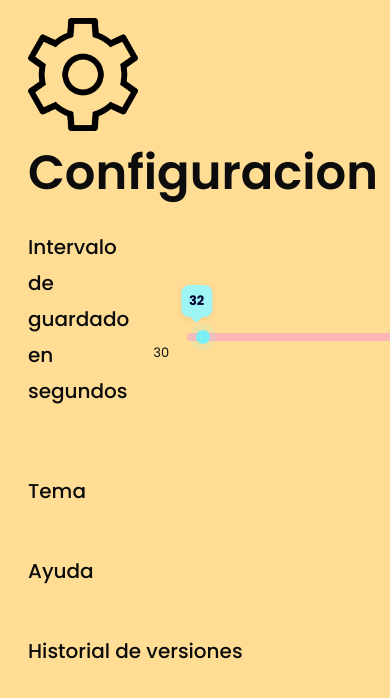
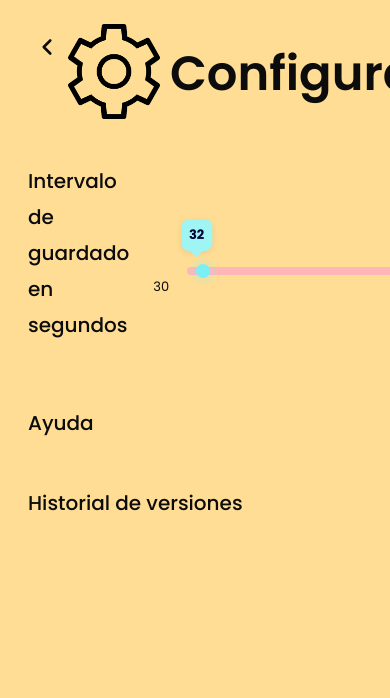
Before and after one commit to 3-TIC-ORT/proyecto-notetrivia, a website: page front-end/configuracion.html in a window 390 px wide. Shown: the top 698 px of the page. Drawn offline with Linux system fonts and the light colour scheme.

Commit message:
ayudapant

```diff
--- /dev/null
+++ b/front-end/ayuda.css
@@ -0,0 +1,20 @@
+body {
+    background-color: #FFDD95;
+    display: flex;
+  justify-content: center; /* centra horizontalmente */
+  align-items: center; /* centra verticalmente */
+  height: 100vh; /* ocupa toda la altura de la ventana */
+  margin: 0;
+}
+.rectangulo {
+    background-color: #86E3CE;
+    text-align: center;
+    height: 500px;
+    width: 1000px;
+
+}
+.flecha {
+    position: absolute;
+    top: 0;
+    left: 0;
+}
--- a/front-end/configuracion.css
+++ b/front-end/configuracion.css
@@ -1,185 +1,173 @@
-/* configuracion.css - versión limpia para tu HTML actual */
 @import url('https://fonts.googleapis.com/css2?family=Poppins:wght@300;400;500;600;700&display=swap');
 
 :root{
-  --bg: #FFDD95;
-  --track: #ffb6b6;
-  --track-light: #f9c8c8;
-  --thumb: #7ceef5;
-  --tooltip: #9ef5f3;
-  --text: #0c0c0c;
+  --bg:#FFDD95;
+  --track:#ffb6b6;
+  --track-light:#f9c8c8;
+  --thumb:#7ceef5;
+  --tooltip:#9ef5f3;
+  --text:#0c0c0c;
 }
 
-* { box-sizing: border-box; }
-html, body { height: 100%; margin: 0; }
-body {
-  background: var(--bg);
-  font-family: 'Poppins', sans-serif;
-  color: var(--text);
-  padding: 18px 28px; /* margen general */
+*{box-sizing:border-box;margin:0;padding:0}
+body{
+  background:var(--bg);
+  font-family:'Poppins',sans-serif;
+  color:var(--text);
+  padding:18px 28px;
 }
 
-/* --- header (usa la estructura que ya tenés: img + h1) --- */
-.engranaje {
-  width: 110px;
-  height: auto;
-  vertical-align: middle;
-  display: inline-block;
-  margin-right: 10px;
-}
-.configuracion {
-  display: inline-block;
-  vertical-align: middle;
-  font-size: 64px;
-  font-weight: 600;
-  margin: 6px 0 0 0;
-  position: static !important; /* anula cualquier fixed anterior */
+/* HEADER */
+.header{
+  position:relative;
+  display:flex;
+  align-items:center;
+  gap:12px;
+  padding-top:6px;
 }
 
-/* --- contenedor principal del contenido --- */
-.content {
-  margin-top: 26px;
-  max-width: 1200px;
-  padding-left: 10px;
+/* Flecha volver */
+.back{
+  position:absolute;
+  left:0;
+  top:10px;
+  background:transparent;
+  border:none;
+  cursor:pointer;
+  padding:6px;
+  display:flex;
+  align-items:center;
+  justify-content:center;
 }
 
-/* --- fila de configuración (etiqueta + control) --- */
-.setting-row {
-  display: flex;
-  align-items: center;    /* clave: mantiene la etiqueta y el slider en la misma línea */
-  gap: 18px;
-  padding: 18px 0;
+/* Engranaje + título */
+.title-wrap{
+  display:flex;
+  align-items:center;
+  gap:10px;
+  margin-left:40px; /* espacio visual respecto a la flecha */
 }
 
-/* Aplica el estilo a tus p1/p2/p3/p4, sin cambiar HTML */
-.p1, .p2, .p3, .p4 {
-  margin: 0;
-  font-size: 20px;
-  width: 420px;      /* ancho fijo para que el control se alinee a la derecha */
-  font-weight: 500;
-  line-height: 36px; /* centra verticalmente con la pista */
-  color: var(--text);
+.engranaje{
+  width:110px;
+  height:auto;
 }
 
-/* variante simple (cuando solo está la etiqueta abajo) */
-.setting-row.simple .p2,
-.setting-row.simple .p3,
-.setting-row.simple .p4 {
-  width: 420px;
+.configuracion{
+  font-size:64px;
+  font-weight:600;
+  margin:6px 0 0;
+  line-height:1;
 }
 
-/* --- control completo (30 - slider - 90) --- */
-.intervalo-control {
-  display: flex;
-  align-items: center;
-  gap: 12px;
-  /* no usamos margin-left aquí: la etiqueta tiene width fija para alinear */
+/* CONTENIDO */
+.content{
+  margin-top:26px;
+  max-width:1100px;
 }
 
-/* min y max (30 y 90) - los bajamos un poquito para alinearlos con la pista */
-.intervalo-control .min,
-.intervalo-control .max {
-  font-size: 13px;
-  display: inline-block;
-  transform: translateY(12px); /* baja los números sin afectar el flujo */
-  color: #111;
-  width: 28px;
-  text-align: center;
+.setting-row{
+  display:flex;
+  align-items:center;
+  gap:18px;
+  padding:18px 0;
 }
 
-/* slider container y tamaño de la pista */
-.slider-container {
-  position: relative;
-  width: 360px;   /* ajustá si querés la pista más larga/corta */
-  height: 36px;
+.p2, .p3, .p4{
+  font-size:20px;
+  font-weight:500;
+  width:420px;
+  line-height:36px;
+  margin-bottom:44px;
+  color:var(--text);
 }
 
-/* input range - estilo base */
-.slider-container input[type="range"]{
-  -webkit-appearance: none;
-  appearance: none;
-  width: 100%;
-  height: 8px;
-  border-radius: 10px;
-  background: var(--track-light);
-  margin: 0;
-  padding: 0;
+/* Control del intervalo */
+.intervalo-control{
+  display:flex;
+  align-items:center;
+  gap:12px;
 }
 
-/* track (webkit) */
-.slider-container input[type="range"]::-webkit-slider-runnable-track{
-  height: 8px;
-  border-radius: 10px;
-  background: var(--track);
+.min, .max{
+  font-size:13px;
+  transform:translateY(12px);
+  width:28px;
+  text-align:center;
 }
 
-/* thumb (webkit) */
-.slider-container input[type="range"]::-webkit-slider-thumb{
-  -webkit-appearance: none;
-  width: 14px;
-  height: 14px;
-  border-radius: 50%;
-  background: var(--thumb);
-  margin-top: -3px; /* centra el thumb con la pista */
-  box-shadow: 0 0 0 6px rgba(124,238,245,0.12);
-  cursor: pointer;
+.slider-container{
+  position:relative;
+  width:360px;
+  height:36px;
 }
 
-/* Firefox */
+.slider-container input[type="range"]{
+  -webkit-appearance:none;
+  appearance:none;
+  width:100%;
+  height:8px;
+  border-radius:10px;
+  background:var(--track-light);
+}
+
+.slider-container input[type="range"]::-webkit-slider-runnable-track{
+  height:8px;
+  border-radius:10px;
+  background:var(--track);
+}
+.slider-container input[type="range"]::-webkit-slider-thumb{
+  -webkit-appearance:none;
+  width:14px;
+  height:14px;
+  border-radius:50%;
+  background:var(--thumb);
+  margin-top:-3px;
+  box-shadow:0 0 0 6px rgba(124,238,245,0.12);
+  cursor:pointer;
+}
 .slider-container input[type="range"]::-moz-range-track{
-  height: 8px;
-  border-radius: 10px;
-  background: var(--track);
+  height:8px;
+  border-radius:10px;
+  background:var(--track);
 }
 .slider-container input[type="range"]::-moz-range-thumb{
-  width: 14px;
-  height: 14px;
-  border-radius: 50%;
-  background: var(--thumb);
-  border: none;
+  width:14px;
+  height:14px;
+  border-radius:50%;
+  background:var(--thumb);
+  border:none;
 }
 
-/* Tooltip (burbuja con número) */
+/* Tooltip */
 .tooltip{
-  position: absolute;
-  top: -38px;               /* ajusta este valor si querés la burbuja más alta/baja */
-  left: 0;
-  transform: translateX(-50%);
-  background: var(--tooltip);
-  color: #003;
-  font-weight: 700;
-  padding: 6px 8px;
-  border-radius: 8px;
-  font-size: 13px;
-  pointer-events: none;
-  box-shadow: 0 2px 6px rgba(0,0,0,0.08);
+  position:absolute;
+  top:-38px;
+  left:0;
+  transform:translateX(-50%);
+  background:var(--tooltip);
+  color:#003;
+  font-weight:700;
+  padding:6px 8px;
+  border-radius:8px;
+  font-size:13px;
+  pointer-events:none;
+  box-shadow:0 2px 6px rgba(0,0,0,0.08);
 }
 .tooltip::after{
-  content: "";
-  position: absolute;
-  bottom: -6px;
-  left: 50%;
-  transform: translateX(-50%);
-  border-width: 6px 6px 0 6px;
-  border-style: solid;
-  border-color: var(--tooltip) transparent transparent transparent;
+  content:"";
+  position:absolute;
+  bottom:-6px;
+  left:50%;
+  transform:translateX(-50%);
+  border-width:6px 6px 0 6px;
+  border-style:solid;
+  border-color:var(--tooltip) transparent transparent transparent;
 }
 
-/* --- ajustes para pantallas pequeñas --- */
-@media (max-width: 900px){
-  .p1, .p2, .p3, .p4, .slider-container {
-    width: 280px;
-  }
-  .configuracion { font-size: 48px; }
+/* Responsive */
+@media(max-width:900px){
+  .configuracion{font-size:48px}
+  .p2,.p3,.p4,.slider-container{width:280px}
+  .engranaje{width:92px}
 }
-/* ===== Restaurar separación vertical entre párrafos/sections ===== */
-/* Aplica margen inferior a las etiquetas/párrafos para recuperar el espacio vertical */
-.p1, .p2, .p3, .p4, .label {
-  margin: 0 0 44px 0; /* margen inferior: 44px (ajustalo si querés más/menos) */
-  display: block;
-}
-
-/* Asegurar que las filas con .setting-row mantengan su propio padding */
-.setting-row {
-  padding: 20px 0; /* separa las filas entre sí */
-}
--- a/front-end/configuracion.html
+++ b/front-end/configuracion.html
@@ -1,53 +1,65 @@
 <!DOCTYPE html>
-<html>
+<html lang="es">
 <head>
-  <title>configuracion</title>
+  <meta charset="UTF-8">
+  <meta name="viewport" content="width=device-width, initial-scale=1.0">
+  <title>Configuración</title>
   <link rel="stylesheet" href="configuracion.css">
 </head>
-<style>
-  @import url('https://fonts.googleapis.com/css2?family=Poppins:ital,wght@0,100;0,200;0,300;0,400;0,500;0,600;0,700;0,800;0,900;1,100;1,200;1,300;1,400;1,500;1,600;1,700;1,800;1,900&display=swap');
-  </style>
 <body>
+  <header class="header">
+    <!-- Flecha de volver -->
+    <button class="back" aria-label="Volver">
+      <svg width="26" height="26" viewBox="0 0 24 24" fill="none"
+        xmlns="http://www.w3.org/2000/svg">
+        <path d="M15 18L9 12L15 6" stroke="#0b0b0b" stroke-width="2.4"
+          stroke-linecap="round" stroke-linejoin="round" />
+      </svg>
+    </button>
+
+    <!-- Engranaje y título -->
+    <div class="title-wrap">
       <img src="../IMGS/Engranaje.png" alt="Engranaje" class="engranaje">
-  <h1 class=configuracion>Configuracion</h1>
+      <h1 class="configuracion">Configuración</h1>
+    </div>
+  </header>
+
+  <main class="content">
+    <!-- Fila de intervalo -->
     <div class="setting-row">
       <p class="p2">Intervalo de guardado en segundos</p>
 
       <div class="intervalo-control">
         <span class="min">30</span>
-
         <div class="slider-container">
           <input type="range" id="intervalo" min="30" max="90" value="32" />
           <div class="tooltip" id="valor">32</div>
         </div>
-
         <span class="max">90</span>
       </div>
     </div>
 
-  <p class=p2>Tema</p>
-  <p class=p3>Ayuda</p>
-  <p class=p4>Historial de versiones</p>
+    <!-- Otros textos -->
+    <p class="p3">Ayuda</p>
+    <p class="p4">Historial de versiones</p>
+  </main>
+
   <script>
     const range = document.getElementById("intervalo");
     const tooltip = document.getElementById("valor");
 
     function updateTooltip() {
-      if (!range || !tooltip) return;
-      const min = Number(range.min);
-      const max = Number(range.max);
-      const val = Number(range.value);
+      const min = +range.min;
+      const max = +range.max;
+      const val = +range.value;
       tooltip.textContent = val;
-      const percent = (val - min) / (max - min) * 100;
+      const percent = ((val - min) / (max - min)) * 100;
       tooltip.style.left = percent + '%';
     }
 
-    if (range) {
     range.addEventListener('input', updateTooltip);
     window.addEventListener('resize', updateTooltip);
     updateTooltip();
-    }
   </script>
-
 </body>
 </html>
```
Also changed, not shown: front-end/ayuda.html (added, +19 -0 lines), IMGS/Vector.png, IMGS/Vectorr.png (added). Lines whose indentation alone changed are shown as unchanged.
